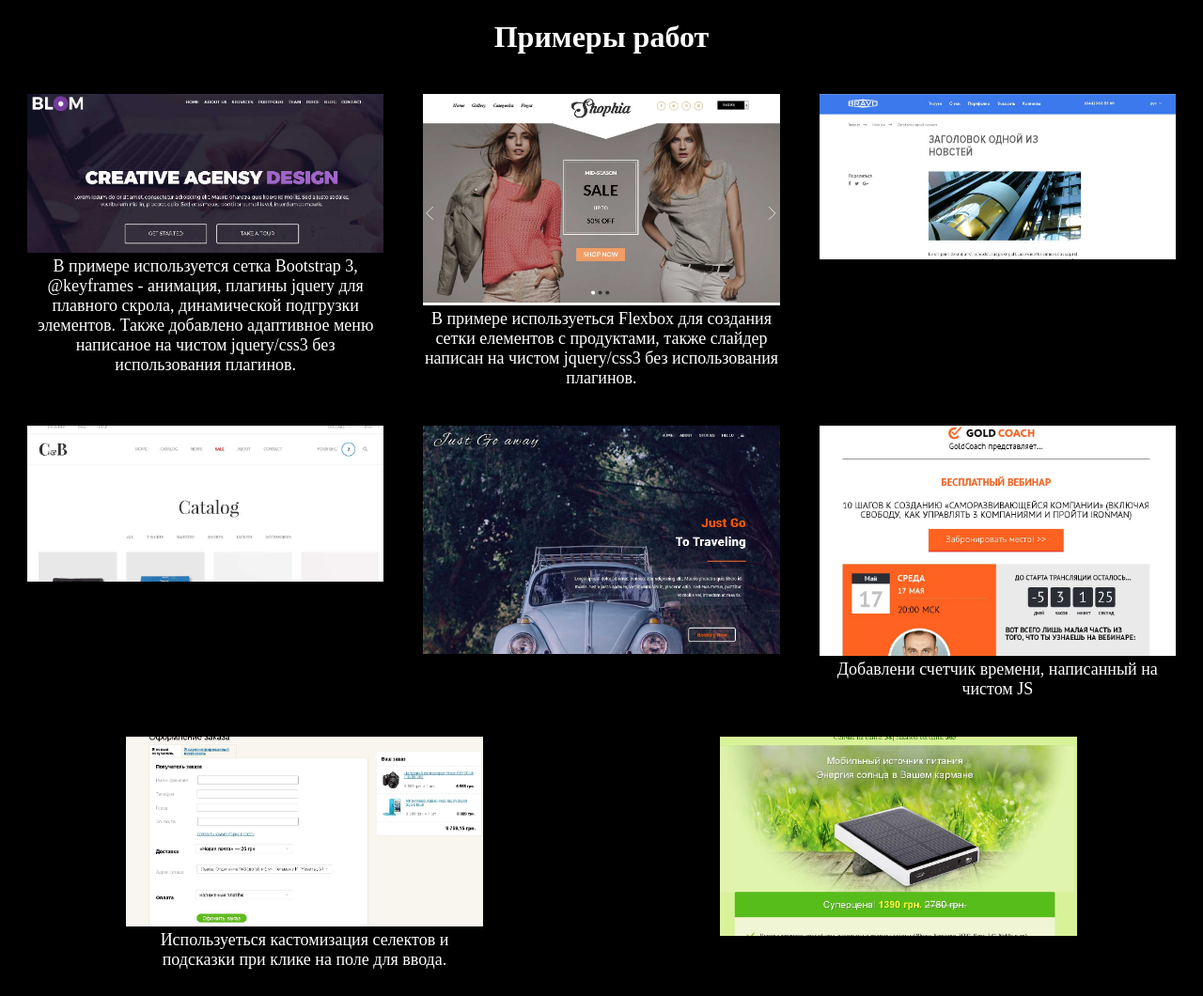
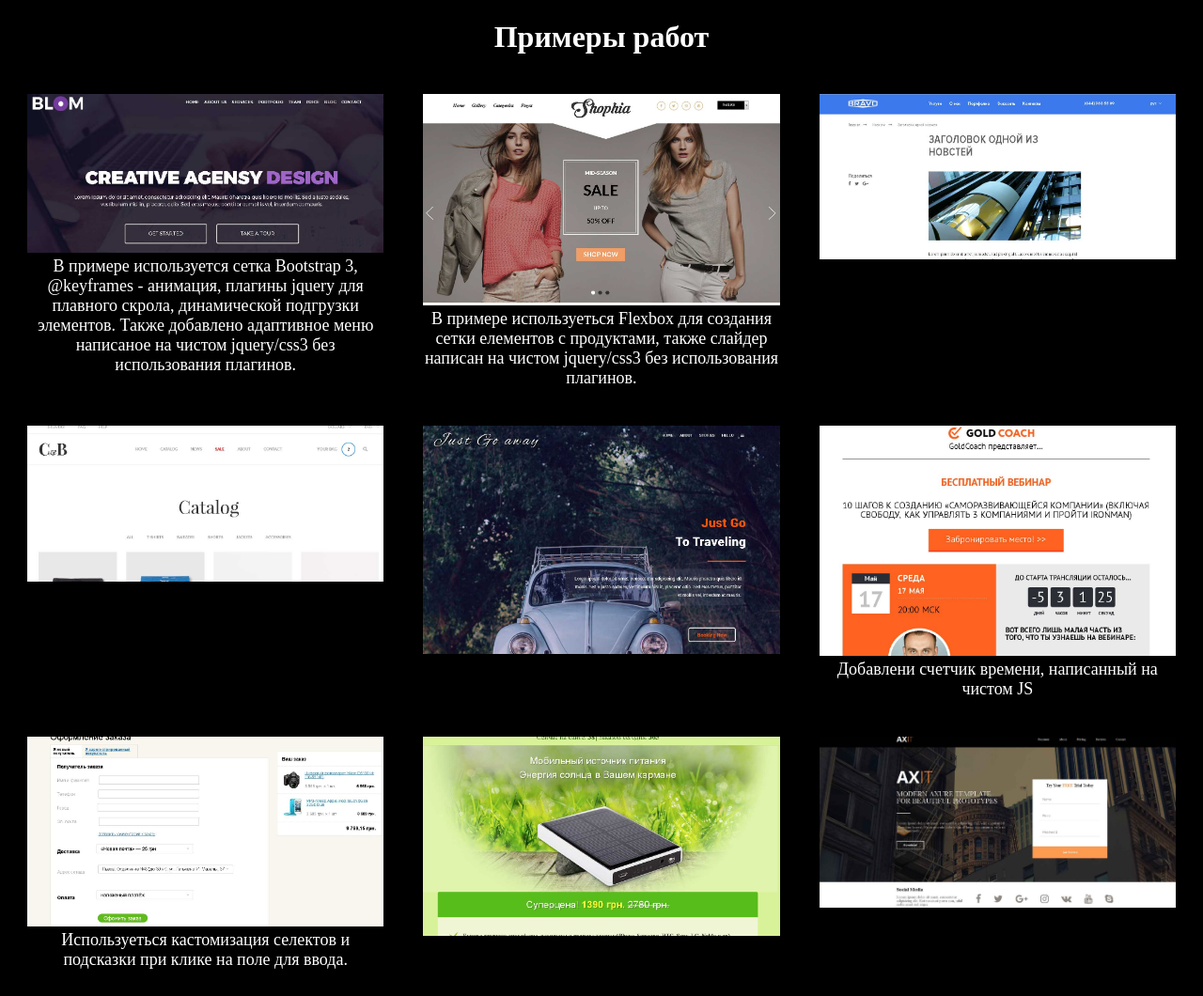
Before and after one commit to Ravinsky1990/Links_for_examples, a plain HTML site: page index.html in a window 1280 px wide. Shown: the whole page at 94% size. Drawn offline with Linux system fonts and the light colour scheme.

Commit message:
git add --all!

```diff
--- a/index.html
+++ b/index.html
@@ -56,6 +56,12 @@
             </div>
             <div class="caption"></div>
         </div>
+        <div class="flex_item">
+            <div class="img_wrap">
+                <a href="https://ravinsky1990.github.io/Axit/"><img src="img/axit.jpg" alt="пример_9"></a>
+            </div>
+            <div class="caption"></div>
+        </div>
     </div>
 </body>
 </html>
```
Also changed, not shown: img/axit.jpg (added).
